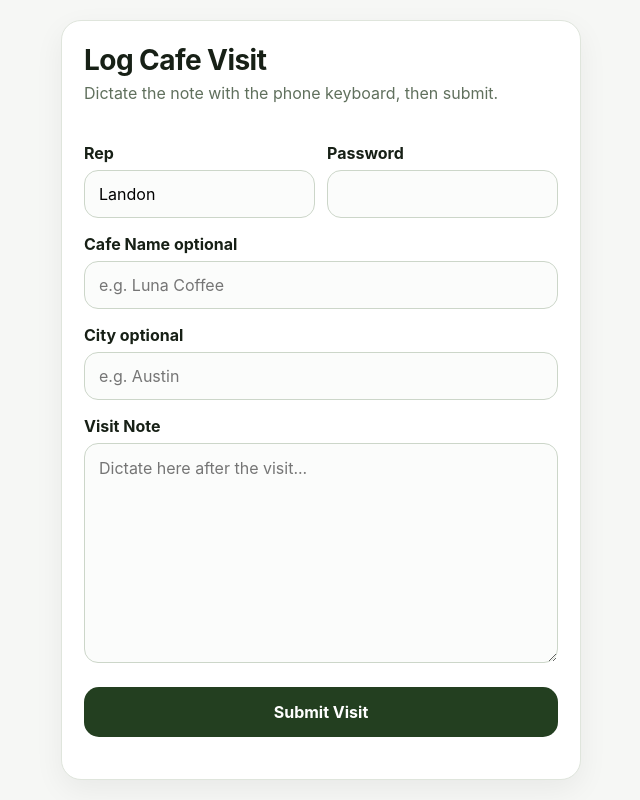
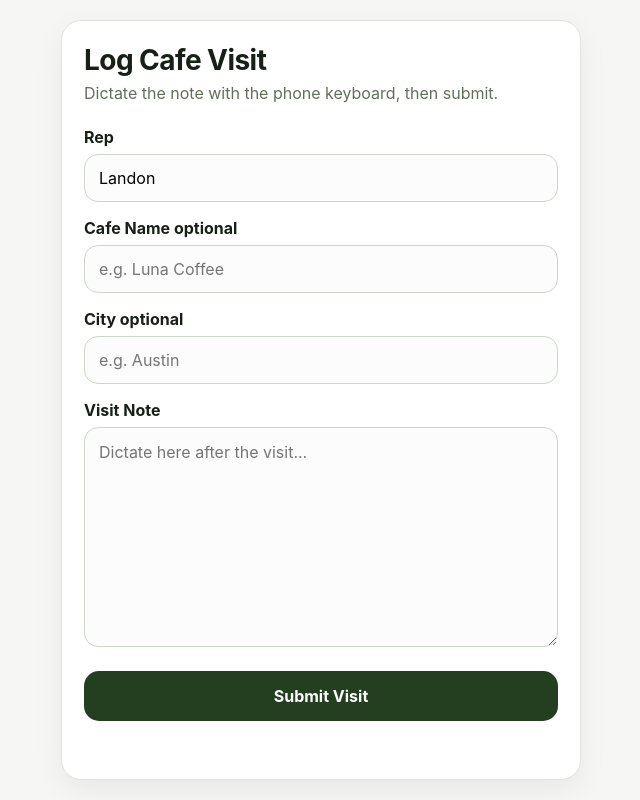
Before and after one commit to Montie007/omorie-field-visit-app, a Next.js app: page / in a window 1280 px wide. Shown: the whole page, without its empty margins (319-959 px from the left). Built offline with nearby package versions, Linux system fonts and the light colour scheme.

Commit message:
Update page.tsx

```diff
--- a/app/page.tsx
+++ b/app/page.tsx
@@ -15,12 +15,13 @@ type Result = {
   follow_up_needed: boolean;
   follow_up_date: string;
   follow_up_action: string;
+  email_account: string;
+  phone_number: string;
   summary: string;
 };
 
 export default function Home() {
   const [rep, setRep] = useState("Landon");
-  const [password, setPassword] = useState("");
   const [cafeName, setCafeName] = useState("");
   const [city, setCity] = useState("");
   const [note, setNote] = useState("");
@@ -43,7 +44,7 @@ export default function Home() {
       const res = await fetch("/api/log-visit", {
         method: "POST",
         headers: { "Content-Type": "application/json" },
-        body: JSON.stringify({ rep, password, cafeName, city, note })
+        body: JSON.stringify({ rep, cafeName, city, note })
       });
 
       const data = await res.json();
@@ -67,16 +68,8 @@ export default function Home() {
         <p className="sub">Dictate the note with the phone keyboard, then submit.</p>
 
         <form onSubmit={submitVisit}>
-          <div className="row">
-            <div>
-              <label htmlFor="rep">Rep</label>
-              <input id="rep" value={rep} onChange={(e) => setRep(e.target.value)} />
-            </div>
-            <div>
-              <label htmlFor="password">Password</label>
-              <input id="password" type="password" value={password} onChange={(e) => setPassword(e.target.value)} />
-            </div>
-          </div>
+          <label htmlFor="rep">Rep</label>
+          <input id="rep" value={rep} onChange={(e) => setRep(e.target.value)} />
 
           <label htmlFor="cafeName">Cafe Name optional</label>
           <input id="cafeName" value={cafeName} onChange={(e) => setCafeName(e.target.value)} placeholder="e.g. Luna Coffee" />
```
